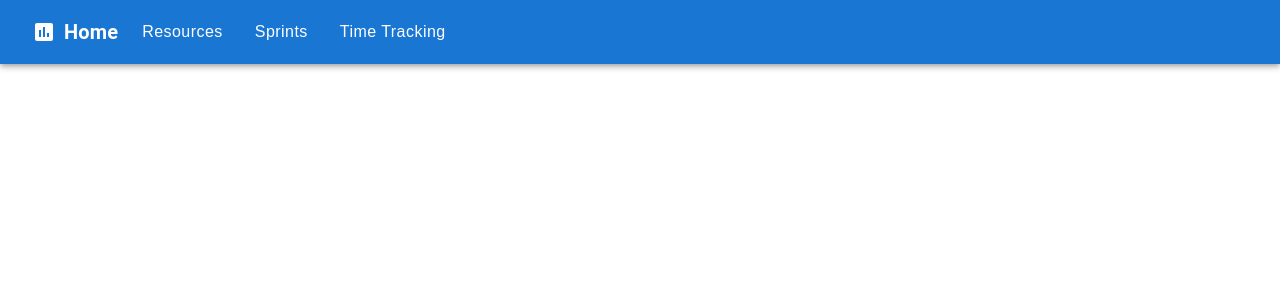
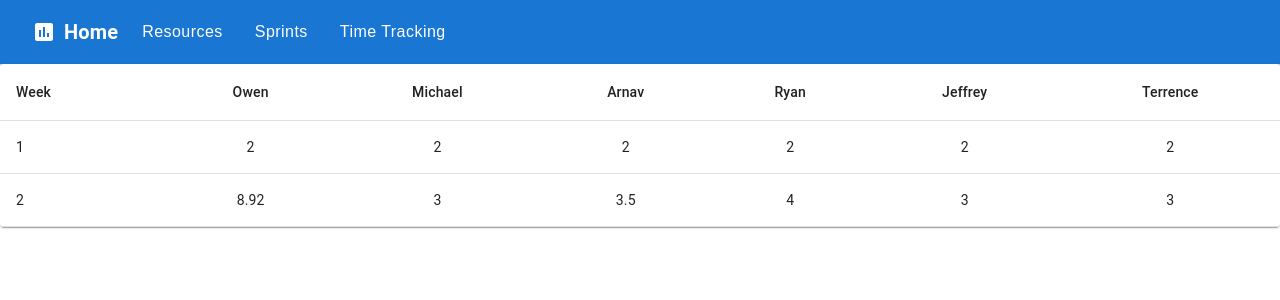
Before and after one commit to SE4AIResearch/DataLeakage_JupyterNotebook_Website_Fall2024, a Next.js app: page /time in a window 1280 px wide. Shown: the top 300 px of the page. Built offline with nearby package versions, Linux system fonts and the light colour scheme.

Commit message:
Added content for Resources and Time Tracking pages

```diff
--- a/app/time/page.tsx
+++ b/app/time/page.tsx
@@ -1,11 +1,46 @@
 "use client"; // This directive allows the component to run on the client side.
-import { Box, Container, Link, Stack, Typography } from "@mui/material";
+import { Box, Container, Link, Paper, Stack, Table, TableBody, TableCell, TableContainer, TableHead, TableRow, Typography } from "@mui/material";
 import ResponsiveAppBar from "@/components/navbar";
 
 export default function SignUpPage() {
   return (
     <Box>
       <ResponsiveAppBar />
+      <TableContainer component={Paper}>
+      <Table sx={{ minWidth: 650 }} aria-label="simple table">
+        <TableHead>
+          <TableRow>
+            <TableCell>Week</TableCell>
+            <TableCell align="center">Owen</TableCell>
+            <TableCell align="center">Michael</TableCell>
+            <TableCell align="center">Arnav</TableCell>
+            <TableCell align="center">Ryan</TableCell>
+            <TableCell align="center">Jeffrey</TableCell>
+            <TableCell align="center">Terrence</TableCell>
+          </TableRow>
+        </TableHead>
+        <TableBody>
+          <TableRow>
+            <TableCell>1</TableCell>
+            <TableCell align="center">2</TableCell>
+            <TableCell align="center">2</TableCell>
+            <TableCell align="center">2</TableCell>
+            <TableCell align="center">2</TableCell>
+            <TableCell align="center">2</TableCell>
+            <TableCell align="center">2</TableCell>
+          </TableRow>
+          <TableRow>
+            <TableCell>2</TableCell>
+            <TableCell align="center">8.92</TableCell>
+            <TableCell align="center">3</TableCell>
+            <TableCell align="center">3.5</TableCell>
+            <TableCell align="center">4</TableCell>
+            <TableCell align="center">3</TableCell>
+            <TableCell align="center">3</TableCell>
+          </TableRow>
+        </TableBody>
+      </Table>
+    </TableContainer>
     </Box>
   );
 }
```
Also changed, not shown: app/resources/page.tsx (+11 -1 lines).
